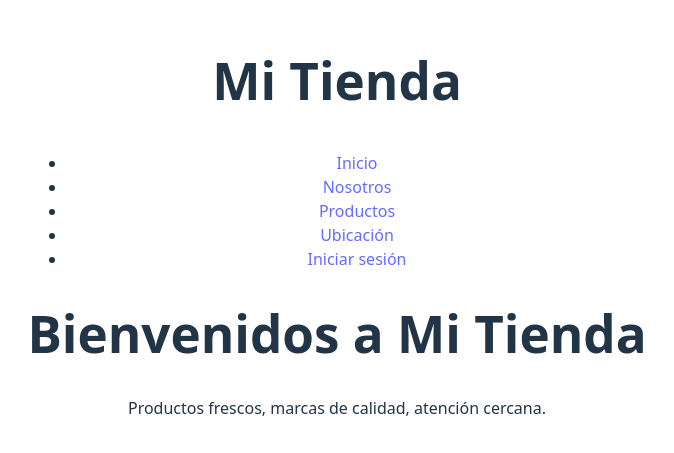
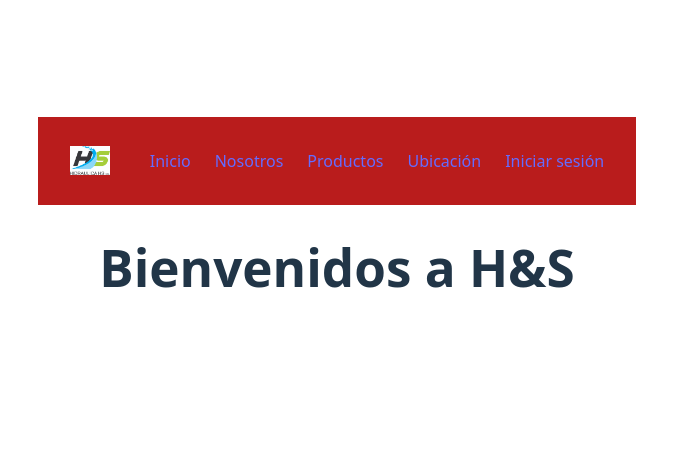
Before and after one commit to PMoyanoAiraldi/H-S-Front, a React (Vite) app in the folder front/: page / in a window 1280 px wide. Shown: the part 177-630 px from the top of the page, without its empty margins (303-977 px from the left). Built offline with nearby package versions, Linux system fonts and the light colour scheme.

Commit message:
ver de acomodar componentes y diseño

```diff
--- a/front/src/App.jsx
+++ b/front/src/App.jsx
@@ -1,6 +1,6 @@
 import './App.css'
 import { Routes, Route, Navigate } from "react-router-dom";
-import  Navbar from './components/Navbar'
+import Navbar from './components/Navbar/Navbar';
 import LandingPage from './views/LandingPage';
 import ProductsPublicPage from './views/ProductsPublicPage';
 
--- a/front/src/components/CategoryFilter.jsx
+++ b/front/src/components/CategoryFilter.jsx
@@ -0,0 +1,10 @@
+export default function CategoryFilter({ categories, onSelect }) {
+    return (
+        <select onChange={(e) => onSelect(e.target.value)} className="p-2 border rounded mb-4">
+        <option value="">Todas las categorías</option>
+        {categories.map((cat) => (
+            <option key={cat} value={cat}>{cat}</option>
+        ))}
+        </select>
+    );
+}
--- a/front/src/components/Navbar.jsx
+++ b/front/src/components/Navbar/Navbar.jsx
@@ -1,10 +1,16 @@
 import { Link } from 'react-router-dom';
+import styles from './Navbar.module.css';
+import logo from '../../assets/LOGO HS.jpg';
+
 
 export default function Navbar() {
     return (
-        <nav className="bg-red-600 text-white p-4 flex justify-between items-center">
-        <h1 className="text-xl font-bold">Mi Tienda</h1>
-        <ul className="flex space-x-4">
+        <nav className={styles.navbar}>
+        <div className={styles.logo}>
+        <img src={logo} alt="Logo de la empresa" className={styles.logoImg} />
+
+        </div>
+        <ul className={styles.links}>
             <li><Link to="/">Inicio</Link></li>
             <li><Link to="/nosotros">Nosotros</Link></li>
             <li><Link to="/productos">Productos</Link></li>
--- /dev/null
+++ b/front/src/components/Navbar/Navbar.module.css
@@ -0,0 +1,40 @@
+    .navbar {
+        display: flex;
+        justify-content: space-between;
+        align-items: center;
+        background-color: #b91c1c;
+        color: white;
+        padding: 1rem 2rem;
+    }
+
+    .logo {
+        font-size: 1.5rem;
+        font-weight: bold;
+    }
+
+    .links {
+        display: flex;
+        gap: 1.5rem;
+        list-style: none;
+    }
+
+    .links li {
+        cursor: pointer;
+        transition: opacity 0.2s ease;
+    }
+
+    .links li:hover {
+        opacity: 0.8;
+    }
+
+    .logo {
+        display: flex;
+        align-items: center;
+        gap: 10px;
+    }
+
+    .logoImg {
+        width: 40px;
+        height: auto;
+        object-fit: contain;
+    }
--- a/front/src/components/ProductCard.jsx
+++ b/front/src/components/ProductCard.jsx
@@ -0,0 +1,10 @@
+export default function ProductCard({ product }) {
+    return (
+        <div className="border rounded-xl p-4 shadow hover:shadow-lg transition">
+            <img src={product.imageUrl} alt={product.name} className="w-full h-40 object-cover rounded-md" />
+            <h2 className="mt-2 font-semibold">{product.name}</h2>
+            <p className="text-gray-600">{product.category}</p>
+            <p className="text-red-600 font-bold">${product.price}</p>
+        </div>
+        );
+    }
--- a/front/src/views/LandingPage.jsx
+++ b/front/src/views/LandingPage.jsx
@@ -1,8 +1,8 @@
 export default function LandingPage() {
     return (
         <div className="text-center p-10">
-            <h1 className="text-4xl font-bold text-red-600 mb-4">Bienvenidos a Mi Tienda</h1>
-            <p className="text-gray-700 text-lg">Productos frescos, marcas de calidad, atención cercana.</p>
+            <h1 className="text-4xl font-bold text-red-600 mb-4">Bienvenidos a H&S</h1>
+            <p className="text-gray-700 text-lg"></p>
         </div>
         );
     }
```
Also changed, not shown: front/src/assets/LOGO HS.jpg (added).
